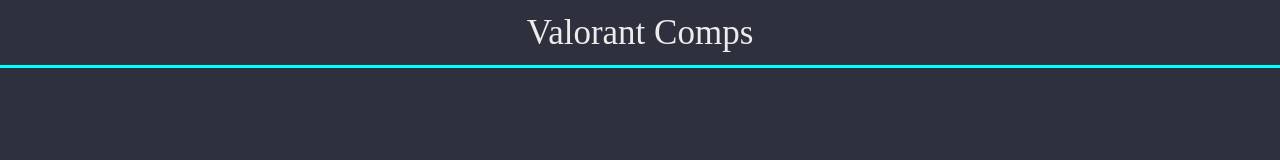
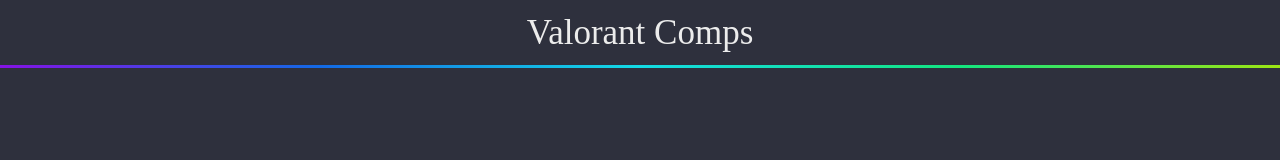
Before and after one commit to MatheusGiehl/ValorantComps, a React (Create React App) app: page / in a window 1280 px wide. Shown: the top 160 px of the page. Built offline with nearby package versions, Linux system fonts and the light colour scheme; the HTML template or start-up script is replaced by a standard one; a web font is replaced by a local one.

Commit message:
update style.css

```diff
--- a/src/components/Header/style.css
+++ b/src/components/Header/style.css
@@ -10,6 +10,7 @@
 
 .text-header {
     color: #ECECEC;
+    position: absolute;
     font-size: 35px;
     font-family: 'Zen Dots', cursive;
     margin-left: 50%;
@@ -19,5 +20,5 @@
 .line {
     height: 3px;
     width: 100%;
-    background-color: aqua;
+    background: linear-gradient(to right, #8513E5, #1369E5, #13DBE5, #13E57F, #9CE513);
 }
```
